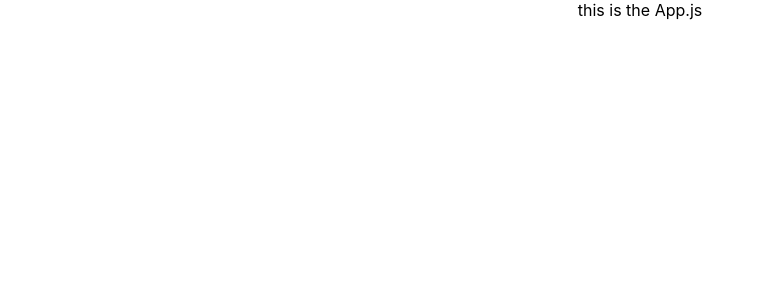
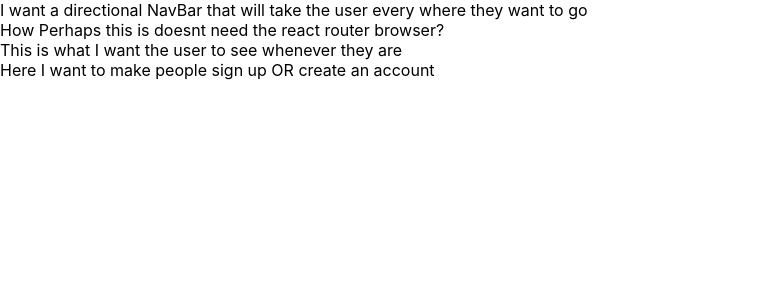
Before and after one commit to ISANCEHZ1994/MERN_dating_app, a React (Create React App) app in the folder frontend/: page /main-page in a window 1280 px wide. Shown: the top 300 px of the page, without its empty margins (0-765 px from the left). Built offline with nearby package versions, Linux system fonts and the light colour scheme.

Commit message:
organizing frontend components

```diff
--- a/frontend/src/App.js
+++ b/frontend/src/App.js
@@ -1,19 +1,21 @@
 import React from 'react';
 import './App.css';
-import {
-  BrowserRouter as Router,
-  Switch,
-  Route,
-  Link
-} from "react-router-dom";
+import { Switch, Route, BrowserRouter } from "react-router-dom";
+import FirstPage from './Components/Welcome Page/FirstPage';
+import SignUpPage from './Components/Welcome Page/SignUpPage';
+import HomePage from './Components/Main Page/Home Page/HomePage';
 
 //  Here is the directional where I want to set up where each component will go
 
 function App() {
   return (
-    <div className="App">
-      this is the App.js
-    </div>
+   <BrowserRouter>
+   <Switch>
+      <Route path="/welcome-to-connections" component={FirstPage}/>
+      <Route path="/sign-up" component={SignUpPage}/>
+      <Route path="/main-page" component={HomePage}/>
+   </Switch>
+   </BrowserRouter>
   );
 }
 
--- /dev/null
+++ b/frontend/src/Components/Main Page/Home Page/HomePage.js
@@ -0,0 +1,22 @@
+import React from 'react';
+import NavBar from '../NavBar/NavBar';
+
+
+export default class HomePage extends React.Component{
+
+    state = {
+
+    }
+
+    render(){
+        return(
+            <div>
+                <NavBar/>
+
+                This is what I want the user to see whenever they are  <br></br>
+                Here I want to make people sign up OR create an account
+            </div>
+        )
+    }
+
+};
--- a/frontend/src/Components/Main Page/NavBar/NavBar.js
+++ b/frontend/src/Components/Main Page/NavBar/NavBar.js
@@ -1,5 +1,10 @@
 import React from 'react';
-
+import {
+    BrowserRouter as Router,
+    Switch,
+    Route,
+    BrowserRouter
+  } from "react-router-dom";
 
 export default class NavBar extends React.Component{
 
@@ -17,3 +22,14 @@ export default class NavBar extends React.Component{
     }
 
 };
+
+
+// function NavBar(){
+//     return(
+//         <BrowserRouter>
+
+//         </BrowserRouter>
+//     )
+// };
+
+// export default NavBar;
```
